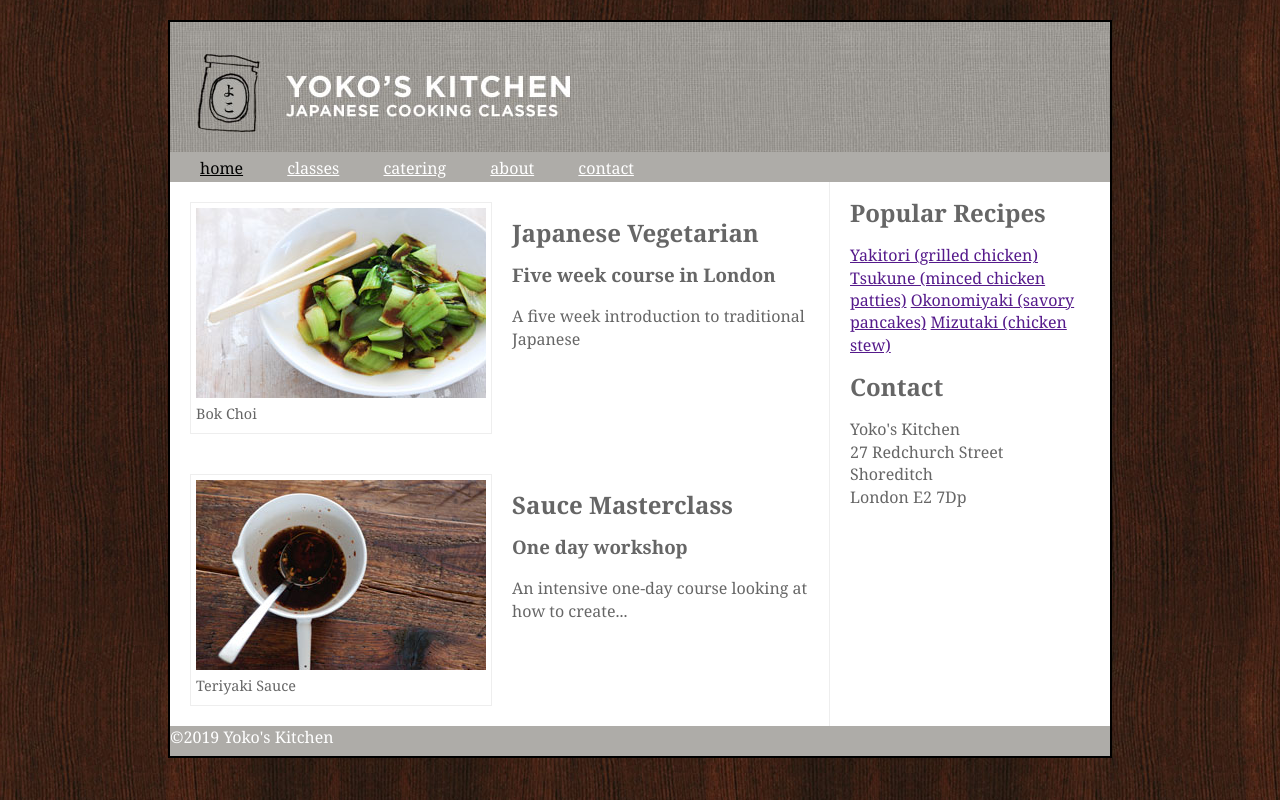
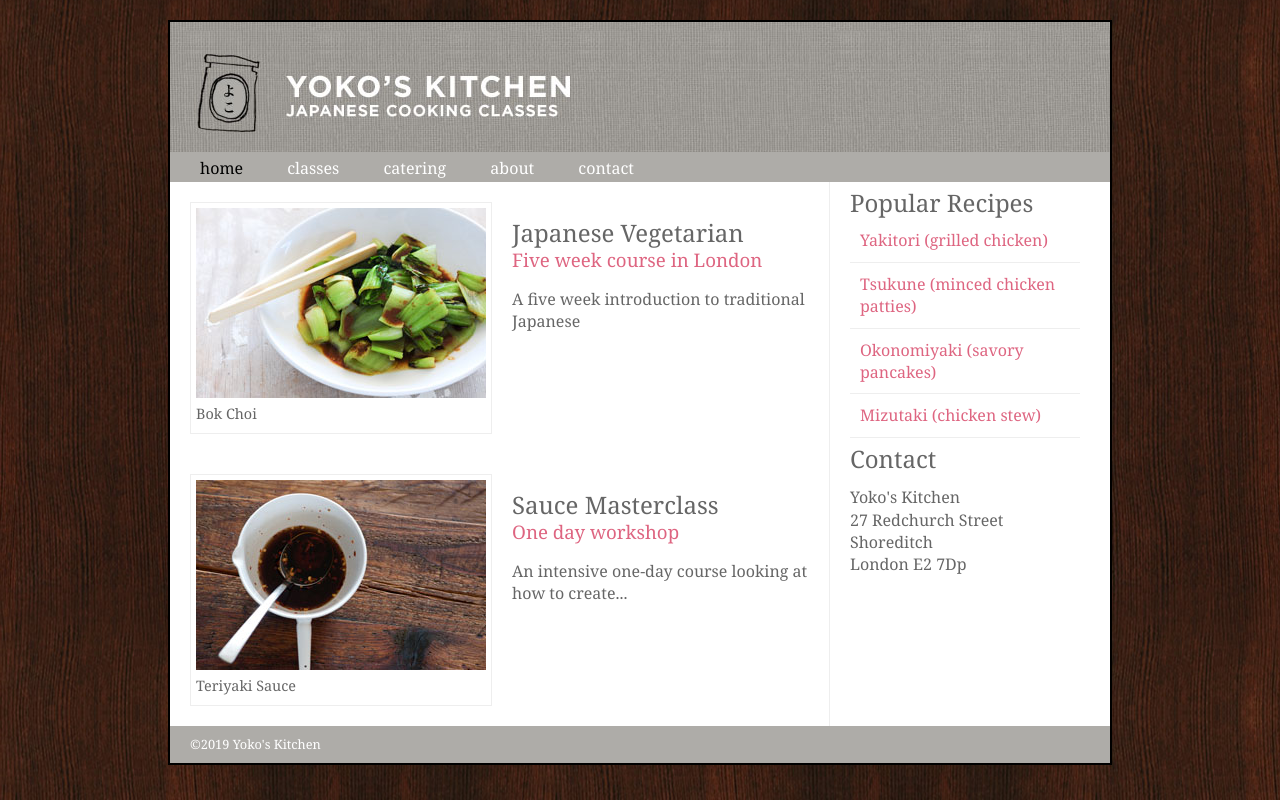
Before and after one commit to Minhductran0912/Tranminhduc0912, a plain HTML site: page FAI/Bài 1.html in a window 1280 px wide. Drawn offline with Linux system fonts and the light colour scheme; files that its build step writes are made by us from their sources.

Commit message:
Up lại file css

```diff
--- a/FAI/exam03.css
+++ b/FAI/exam03.css
@@ -76,3 +76,35 @@ aside {
     float:left;
     padding: 0px 0px 0px 20px;
 }
+aside section a {
+    display: block;
+    padding: 10px;
+    border-bottom: 1px solid #eeeeee;
+}
+aside section a:hover {
+    color: #985d6a;
+    background-color: #efefef;
+}
+a {
+    color: #de6581;
+    text-decoration: none;
+}
+h1,h2,h3 {
+    font-weight: normal;
+}
+h2{
+    margin: 10px 0px 5px 0px;
+    padding: 0px;
+}
+h3{
+    margin: 0px 0px 10px 0px;
+    color: #de6581;
+}
+asdie h2 {
+    padding: 30px 0px 10px 0px;
+    color:#de6581;
+}
+footer {
+    font-size: 80%;
+    padding : 7px 0px 0px 20px;
+}
```
